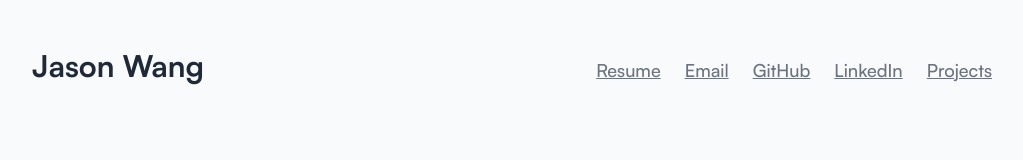
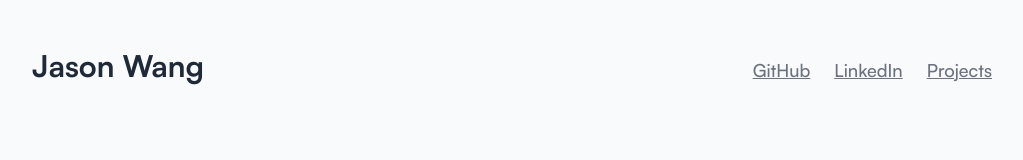
Before and after one commit to jasonherngwang/jasonherngwang.com, a Next.js app: page / in a window 1280 px wide. Shown: the top 160 px of the page, without its empty margins (128-1151 px from the left). Built offline with nearby package versions, Linux system fonts and the light colour scheme.

Commit message:
chore: update bio

```diff
--- a/config/navbar-items.ts
+++ b/config/navbar-items.ts
@@ -1,16 +1,16 @@
 import { NavbarItem } from '@/types';
 
 export const navbarItems: NavbarItem[] = [
-  {
-    title: 'Resume',
-    href: '/Jason_Wang_Resume.pdf',
-    external: true,
-  },
-  {
-    title: 'Email',
-    href: 'mailto:jasonherngwang@gmail.com',
-    external: true,
-  },
+  // {
+  //   title: 'Resume',
+  //   href: '/Jason_Wang_Resume.pdf',
+  //   external: true,
+  // },
+  // {
+  //   title: 'Email',
+  //   href: 'mailto:jasonherngwang@gmail.com',
+  //   external: true,
+  // },
   {
     title: 'GitHub',
     href: 'https://github.com/jasonherngwang',
```
Also changed, not shown: components/bio.tsx (+0 -30 lines).
